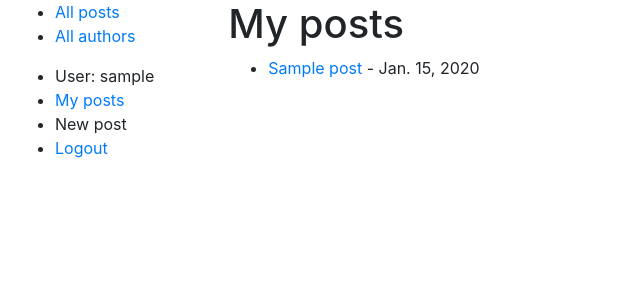
After one commit to Chudopal/django_orange_blog, a Django app: page /feed/posts/1 in a window 1280 px wide. The commit adds this page. Shown: the top 300 px of the page, without its empty margins (0-640 px from the left). Run offline with Django 3.2, Linux system fonts and the light colour scheme; a user stored in the database is signed in; tables that the repository leaves empty hold one stand-in row (values such as "Sample post"); some libraries are stand-ins or nearby versions.

Commit message:
added user own posts list

```diff
--- a/feed/templates/base.html
+++ b/feed/templates/base.html
@@ -26,7 +26,7 @@
   <ul class="sidebar-nav">
     {% if user.is_authenticated %}
     <li>User: {{ user.get_username }}</li>
-    <li>My posts</li>
+    <li> <a href='{% url 'my-posts' user.pk %}'> My posts</a></li>
     <li>New post</li>
     <li><a href="{% url 'logout'%}?next={{request.path}}">Logout</a></li>
   {% else %}
--- /dev/null
+++ b/feed/templates/feed/my_posts.html
@@ -0,0 +1,21 @@
+{% extends 'base.html' %}
+
+{% block content %}
+
+<h1> My posts </h1>
+
+{% if posts %}
+
+    <ul>
+        {% for post in posts %}
+
+            <li>
+                <a href='{% url 'post-detail' post.pk %}'>{{post}}</a> - {{post.date}}
+            </li>
+
+        {% endfor %}
+    </ul>
+
+{% endif %}
+
+{% endblock %}
--- a/feed/urls.py
+++ b/feed/urls.py
@@ -6,4 +6,5 @@ urlpatterns = [
     path('<int:pk>/', views.PostDetailView.as_view(), name="post-detail"),
     path('authors/', views.AuthorListView.as_view(), name="list-of-authors"),
     path('authors/<int:pk>/', views.posts_of_user, name="posts-of-author"),
+    path('posts/<int:pk>', views.my_posts, name='my-posts'),
 ]
--- a/feed/views.py
+++ b/feed/views.py
@@ -50,3 +50,12 @@ class DeletePost(DeleteView):
     """This is a delete post view"""
     model = Post
     success_url = reverse_lazy('list-of-posts')
+
+
+def my_posts(request, pk):
+    """This function is for showing your posts"""
+    posts_of_user = Post.objects.filter(author=User.objects.get(pk=pk))
+    context = {
+        "posts": posts_of_user,
+    }
+    return render(request, "feed/my_posts.html", context)
```
